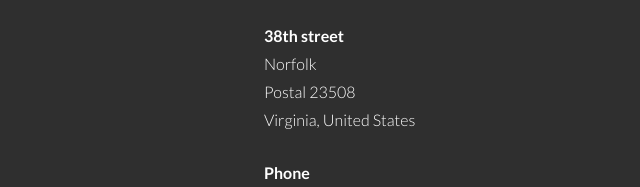
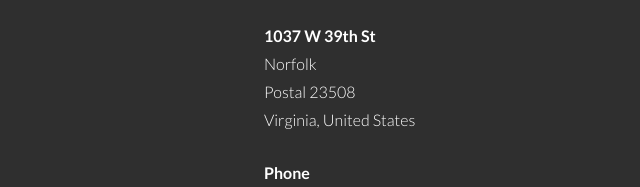
Before and after one commit to rameshdhungana/rameshdhungana.github.io, a plain HTML site: page index.html in a window 1280 px wide. Shown: the part 3834-4021 px from the top of the page, 1-641 px from the left. Drawn offline with Linux system fonts and the light colour scheme.

Commit message:
address updated

```diff
--- a/index.html
+++ b/index.html
@@ -908,7 +908,7 @@
 							<t>Email</t><br /> rdramesh2009@gmail.com <br />
 						</p>
 						<p>
-							<t>38th street</t><br /> Norfolk <br /> Postal 23508 <br /> Virginia, United States <br />
+							<t>1037 W 39th St</t><br /> Norfolk <br /> Postal 23508 <br /> Virginia, United States <br />
 						</p>
 						<p>
 							<t>Phone</t><br /> +977 9845653912<br />
```
